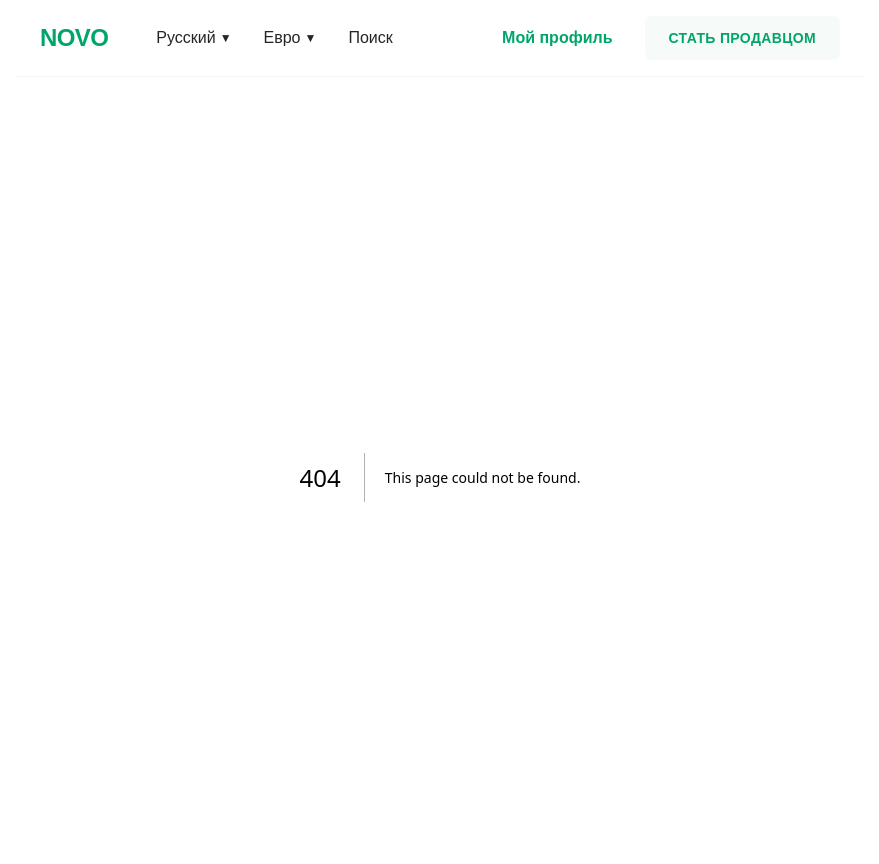
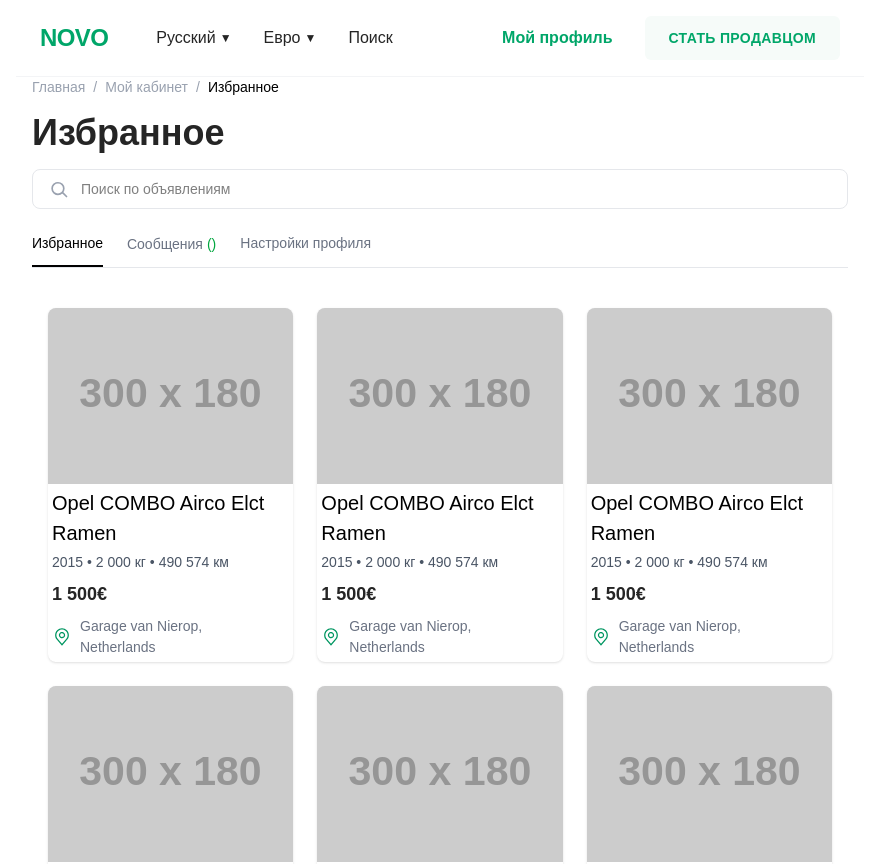
Before and after one commit to raimkulovbaiel1/fsd-next-app, a Next.js app: page /Wishlist in a window 1280 px wide. Before the commit this address had no page. Shown: the top 864 px of the page, without its empty margins (200-1079 px from the left). Built offline with nearby package versions, Linux system fonts and the light colour scheme.

Commit message:
added-commit Wishlist

```diff
--- /dev/null
+++ b/src/app/Wishlist/Sections/Favorites.tsx
@@ -0,0 +1,76 @@
+import carbon from "@/shared/assents/img/carbon.svg"
+import Link from "next/link";
+const Favorites = () => {
+    return (
+        <div className="px-4" >
+            <nav className="flex items-center gap-2 text-sm text-gray-400 mb-4">
+                <Link href="/" className="hover:text-black transition">
+                    Главная
+                </Link>
+                <span>/</span>
+
+                <Link href="/profile" className="hover:text-black transition">
+                    Мой кабинет
+                </Link>
+                <span>/</span>
+                <span className="text-black font-medium">
+                    Избранное
+                </span>
+            </nav>
+            <h2 className="text-[#252525] text-4xl font-bold mb-4">Избранное</h2>
+
+            <div className="w-full mb-6">
+                <div className="flex items-center gap-3 bg-white border border-gray-200 rounded-lg px-4 h-10">
+                    <svg className="w-5 h-5 text-gray-400" fill="none" stroke="currentColor" strokeWidth="2" viewBox="0 0 24 24">
+                        <path strokeLinecap="round" strokeLinejoin="round" d="M21 21l-4.35-4.35m1.1-5.15a7 7 0 11-14 0 7 7 0 0114 0z" />
+                    </svg>
+                    <input
+                        type="text"
+                        placeholder="Поиск по объявлениям"
+                        className="flex-1 h-full outline-none text-sm"
+                    />
+                </div>
+            </div>
+            <nav className="flex gap-6 border-b border-gray-200 mb-6">
+                <Link
+                    href="/favorites"
+                    className=" pb-3  text-sm font-medium  text-black border-b-2 border-black" >
+                    Избранное
+                </Link>
+                <Link
+                    href="/messages"
+                    className="pb-3 text-sm  text-gray-500  hover:text-black  transition flex items-center gap-1">
+                    Сообщения
+                    <span className="text-green-600">()</span>
+                </Link>
+                <Link
+                    href="/settings"
+                    className=" pb-3 text-sm text-gray-500  hover:text-black  transition">
+                    Настройки профиля
+                </Link>
+            </nav>
+
+            <div className=" grid grid-cols-2  md:grid-cols-3    gap-3 md:gap-6 p-3 md:p-4">
+                {[1, 2, 3, 4, 5, 6, 7, 8, 9
+                ].map((item) => (
+                    <div className="bg-white rounded-lg shadow flex flex-col overflow-hidden group relative transition" key={item}>
+                        <div className="w-full h-44 bg-gray-100 flex items-center justify-center">
+                            <img src="https://via.placeholder.com/300x180" alt="vehicle" className="object-cover w-full h-full" />
+                        </div>
+                        <div className="p-1 flex flex-col flex-2">
+                            <div className=" text-[20px] mb-1">Opel COMBO Airco Elct Ramen</div>
+                            <div className="text-gray-600 text-sm mb-2">2015 • 2 000 кг • 490 574 км</div>
+                            <div className="text-[#252525] font-bold text-lg mb-2">1 500€</div>
+                            <div className="text-[14px] text-gray-500 mt-auto flex items-center gap-2">
+                                <img src={carbon.src} alt="carbon" className="w-5 h-5 inline-block" />
+                                Garage van Nierop, <br />Netherlands
+                            </div>
+                        </div>
+                        <button className="absolute  left-1/2   bottom-5 text-[14px] px-3 py-1 bg-[#4689661A] text-[#009661] rounded-lg shadow-lg opacity-0 group-hover:opacity-100 transition pointer-events-none group-hover:pointer-events-auto">Больше информации</button>
+                    </div>
+                ))}
+            </div>
+        </div>
+    )
+}
+export default Favorites;
--- /dev/null
+++ b/src/app/Wishlist/page.tsx
@@ -0,0 +1,11 @@
+import Favorites from "@/app/Wishlist/Sections/Favorites"
+
+const FavoritesPage  = () => {
+  return (
+    <div>
+       <Favorites/>
+    </div>
+  )
+}
+
+export default FavoritesPage;
```
